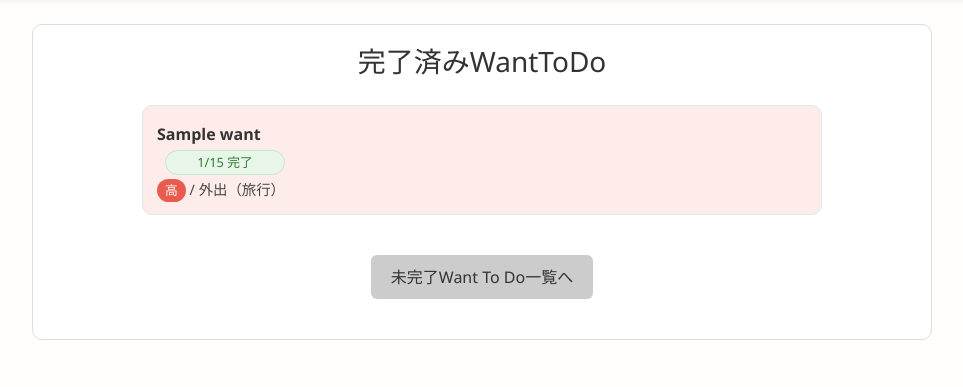
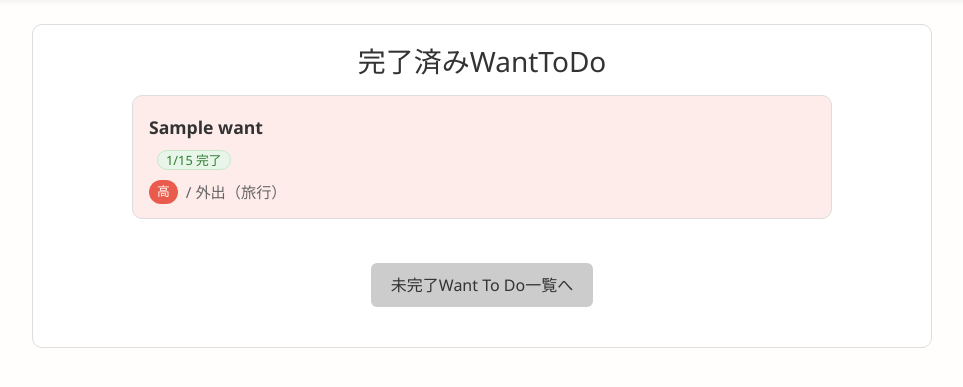
Before and after one commit to marocoro0656-dot/Want-To-Do, a Django app: page /todo_app/done/ in a window 1280 px wide. Shown: the part 65-452 px from the top of the page, without its empty margins (158-1121 px from the left). Run offline with Django 5.2, Linux system fonts and the light colour scheme; a user stored in the database is signed in; tables that the repository leaves empty hold one stand-in row (values such as "Sample post").

Commit message:
完了済み一覧ブラウザ表示修正

```diff
--- a/WantToDo/todo_app/templates/todo/done_list.html
+++ b/WantToDo/todo_app/templates/todo/done_list.html
@@ -78,6 +78,86 @@
     align-items: flex-start !important; /* ✅ 左揃えを強制 */
   }
 }
+
+  /* ===== PC・タブレット時 (768px以上) ===== */
+@media screen and (min-width: 769px) {
+
+  /* ===== カード全体 ===== */
+  .todo-item {
+    position: relative;
+    display: flex;
+    flex-direction: column;
+    align-items: flex-start;
+    padding: 14px 16px;
+    border: 1px solid #ddd;
+    border-radius: 10px;
+    background: #fff;
+    margin: 0 auto 14px;
+    width: 100%;
+    max-width: 700px;
+    box-sizing: border-box;
+  }
+
+  /* ===== 1行目：タイトル ===== */
+  .todo-title {
+    font-size: 1.1rem;
+    font-weight: 700;
+    text-align: left;
+    margin-bottom: 6px;
+    word-break: break-word;
+    width: 100%;
+  }
+
+  /* ===== 2行目：完了バッジ（独立flex行） ===== */
+  .done-row {
+    display: flex;
+    justify-content: flex-start;  /* ✅ 左寄せ（中央や右にしたければここで変更） */
+    align-items: center;
+    width: 100%;
+    margin-bottom: 6px;
+  }
+
+  .done-row .done-badge {
+    display: inline-flex;
+    align-items: center;
+    justify-content: center;
+    padding: 2px 8px;
+    border-radius: 999px;
+    font-size: 0.8rem;
+    background: #e8f5e9;
+    color: #2e7d32;
+    border: 1px solid #c8e6c9;
+    white-space: nowrap;
+    line-height: 1.1;
+  }
+
+  /* ===== 3行目：難易度＋カテゴリ ===== */
+  .todo-sub {
+    display: flex;
+    align-items: center;
+    justify-content: flex-start;
+    flex-wrap: wrap;
+    gap: 8px;
+    width: 100%;
+    text-align: left;
+  }
+
+  .badge-diff {
+    display: inline-block;
+    padding: 2px 8px;
+    border-radius: 999px;
+    font-size: 0.8rem;
+  }
+  .badge-diff.high { background: #e74c3c; color: #fff; }
+  .badge-diff.medium { background: #f1c40f; color: #333; }
+  .badge-diff.low { background: #3498db; color: #fff; }
+
+  .todo-cat {
+    display: inline-block;
+    font-size: 0.95rem;
+    color: #555;
+  }
+}
 </style>
 
 {% endblock %}
@@ -99,6 +179,7 @@
                 {{ w.title }}
                 </div>
 
+              <div class="done-row">
                 <span class="done-badge">
                   {% if w.completed_at %}
                     {{ w.completed_at|date:"n/j" }} 完了
@@ -106,6 +187,7 @@
                     完了
                   {% endif %}
                 </span>
+              </div>
 
 
               <div class="todo-sub">
```
Also changed, not shown: WantToDo/todo_app/static/todo/common.css (+91 -0 lines), 1 other file.
